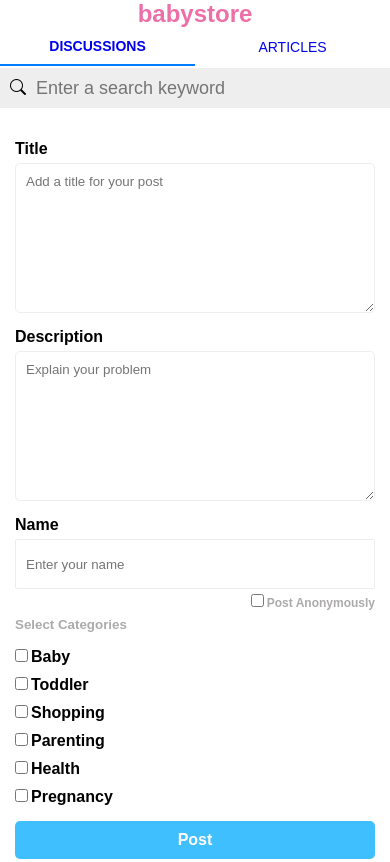
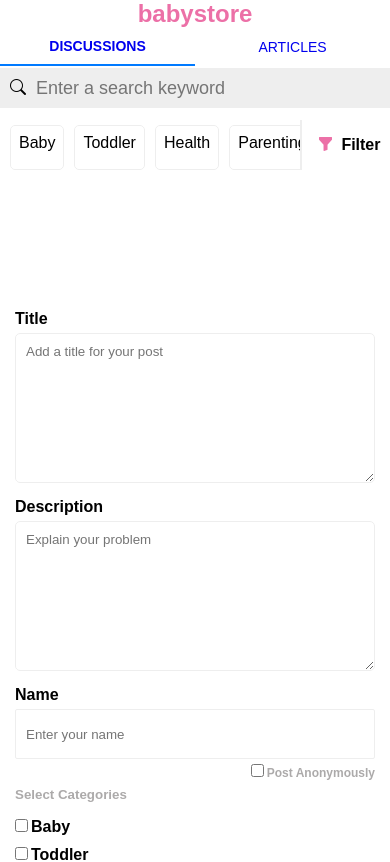
Before and after one commit to obaro89/babystore, a React (Create React App) app in the folder babystore/: page /addpost in a window 390 px wide. Shown: the top 862 px of the page. Built offline with nearby package versions, Linux system fonts and the light colour scheme; no server answers; the database is empty; a web font is replaced by a local one.

Commit message:
implemented the hamburger menu with react state

```diff
--- a/babystore/src/App.css
+++ b/babystore/src/App.css
@@ -6,7 +6,7 @@
 }
 .comment-page {
 	margin-top: 10px;
-	background-color: white;
+	background-color: rgb(243, 234, 234);
 	border: 1px solid #eeeeee;
 	padding: 5px;
 }
@@ -122,9 +122,12 @@ nav {
 	padding-left: 10px;
 	font-size: 18px;
 }
-#content,
-#article-content {
+#content {
 	margin-top: 120px;
+}
+#filter-content {
+	margin-top: 120px;
+	padding: 0;
 }
 
 .discussion {
@@ -269,6 +272,10 @@ small {
 	display: flex;
 	flex-direction: column;
 }
+.search-btn {
+	display: none;
+}
+
 #top {
 	flex: 1;
 	display: flex;
@@ -454,12 +461,14 @@ small {
 .hide {
 	display: none;
 }
-.overlay,
-.search-btn {
-	display: none;
+
+.filter {
+	transform: translateX(-100%);
+	transition: transform 0.3s ease-out;
 }
-#filter-menu {
-	display: none;
+
+.filter.open {
+	transform: translateX(0);
 }
 
 /* styles for notification */
--- a/babystore/src/App.js
+++ b/babystore/src/App.js
@@ -11,6 +11,7 @@ import store from './store';
 import { getDiscussions } from './actions/discussion';
 import Notification from './components/Notification';
 import Comments from './components/Comments';
+import Filter from './components/Filter';
 
 function App() {
 	useEffect(() => {
@@ -22,12 +23,19 @@ function App() {
 			<Router>
 				<Fragment>
 					<Nav />
-					<Notification />
-					<Route exact path='/discussions' component={Discussions} />
-					<Route exact path='/' component={Discussions} />
-					<Route exact path='/articles' component={Articles} />
-					<Route exact path='/addpost' component={NewPost} />
-					<Route exact path='/discussions/:id/comments' component={Comments} />
+					<section id='content'>
+						<Filter />
+						<Notification />
+						<Route exact path='/discussions' component={Discussions} />
+						<Route exact path='/' component={Discussions} />
+						<Route exact path='/articles' component={Articles} />
+						<Route exact path='/addpost' component={NewPost} />
+						<Route
+							exact
+							path='/discussions/:id/comments'
+							component={Comments}
+						/>
+					</section>
 				</Fragment>
 			</Router>
 		</Provider>
--- a/babystore/src/components/Discussions.js
+++ b/babystore/src/components/Discussions.js
@@ -18,7 +18,7 @@ const Discussions = () => {
 			});
 	};
 	return (
-		<section id='content'>
+		<section>
 			<div class='discussions'>
 				{isLoading && <Loading />}
 				{!isLoading &&
--- /dev/null
+++ b/babystore/src/components/Filter.js
@@ -0,0 +1,25 @@
+import React, { Fragment, useState } from 'react';
+import FilterCategory from './FilterCategory';
+import FilterMenu from './FilterMenu';
+
+const Filter = () => {
+	let openClass = 'filter';
+	const [showMenu, setShowMenu] = useState(false);
+
+	const openCloseMenu = () => {
+		setShowMenu(!showMenu);
+	};
+
+	if (showMenu) {
+		openClass = 'filter open';
+	}
+
+	return (
+		<Fragment>
+			<FilterCategory openCloseMenu={openCloseMenu} />
+			<FilterMenu openCloseMenu={openCloseMenu} openClass={openClass} />
+		</Fragment>
+	);
+};
+
+export default Filter;
--- /dev/null
+++ b/babystore/src/components/FilterCategory.js
@@ -0,0 +1,24 @@
+import React from 'react';
+
+const FilterCategory = ({ openCloseMenu }) => {
+	return (
+		<section>
+			<section className='filters'>
+				<div className='inner-filter'>
+					<p>Baby</p>
+					<p>Toddler</p>
+					<p>Health</p>
+					<p>Parenting</p>
+					<p>pregnancy</p>
+					<p>Shopping</p>
+				</div>
+				<div className='filter-label' onClick={openCloseMenu}>
+					<i className='bi bi-funnel-fill space pink'></i>
+					Filter
+				</div>
+			</section>
+		</section>
+	);
+};
+
+export default FilterCategory;
--- /dev/null
+++ b/babystore/src/components/FilterMenu.js
@@ -0,0 +1,56 @@
+import React from 'react';
+
+const FilterMenu = ({ openCloseMenu, openClass }) => {
+	return (
+		<div id='filter-menu' className={openClass}>
+			<div id='top'>
+				<div className='filter-menu-title'>
+					<span>Filters</span>
+					<span className='cancel' onClick={openCloseMenu}>
+						<i className='bi bi-x-lg'></i>
+					</span>
+				</div>
+				<ul className='ul-menu'>
+					<li className='li-active'>
+						<span>By Sort</span>
+						<ul className='submenu'>
+							<li>Newest to oldest</li>
+							<li>Oldest to newest</li>
+							<li>Most Relevant</li>
+						</ul>
+					</li>
+					<li>
+						<a href='/'>By Date</a>
+						<ul className='submenu hide'>
+							<li>Last 1 hour</li>
+							<li>Last 1 day</li>
+							<li>Last 1 week</li>
+							<li>Last Month</li>
+						</ul>
+					</li>
+					<li>
+						<a href='/'>By Categories</a>
+						<ul className='submenu hide'>
+							<li>Baby</li>
+							<li>Toddler</li>
+							<li>Health</li>
+							<li>Parenting</li>
+							<li>Pregnancy</li>
+							<li>Shopping</li>
+						</ul>
+					</li>
+				</ul>
+			</div>
+			<div id='bottom'>
+				<div>
+					<a href='/'>RESET</a>
+				</div>
+				<div>
+					<a href='/'>APPLY</a>
+				</div>
+			</div>
+		</div>
+	);
+};
+
+export default FilterMenu;
```
